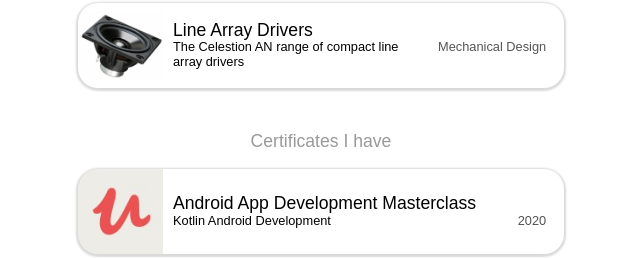
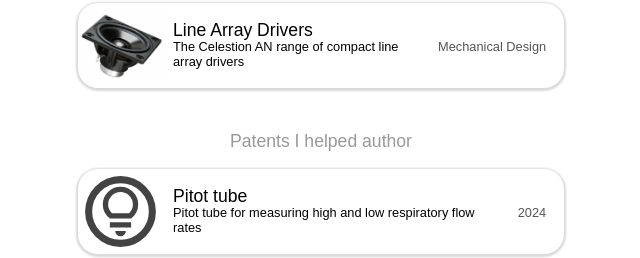
Before and after one commit to Withey958/withey958.github.io, a plain HTML site: page index.html in a window 1280 px wide. Shown: the part 2489-2747 px from the top of the page, without its empty margins (319-959 px from the left). Drawn offline with Linux system fonts and the light colour scheme.

Commit message:
add patent section

```diff
--- a/index.html
+++ b/index.html
@@ -305,6 +305,18 @@
             </li>
         </ol>
 
+        <h3>Patents I helped author</h3>
+        <ol class="projects" id="patents">
+        <li>
+            <a class="pitottube" href="https://patents.google.com/patent/WO2024052656A1">
+                <h4>Pitot tube</h4>
+                <span class="details">
+                    <span class="date">2024</span>
+                    <span class="description">Pitot tube for measuring high and low respiratory flow rates</span>
+                </span>
+            </a>
+        </li>
+        </ol>
 
 
         <h3>Certificates I have</h3>
@@ -337,6 +349,7 @@
                 </a>
             </li>
         </ol>
+
         <h3>Other things I do</h3>
         <ol class="projects" id="Other">
             <li>
--- a/withey.css
+++ b/withey.css
@@ -291,6 +291,12 @@
                 color: black;
             }
 
+            .projects .pitottube {
+                background-image: url(images/patent_icon1.svg);
+                background-color: white;
+                color: black;
+            }
+
             .projects .udemy {
                 background-image: url(images/udemy.jpeg);
                 background-color: white;
```
Also changed, not shown: images/patent_icon1.svg (added).
